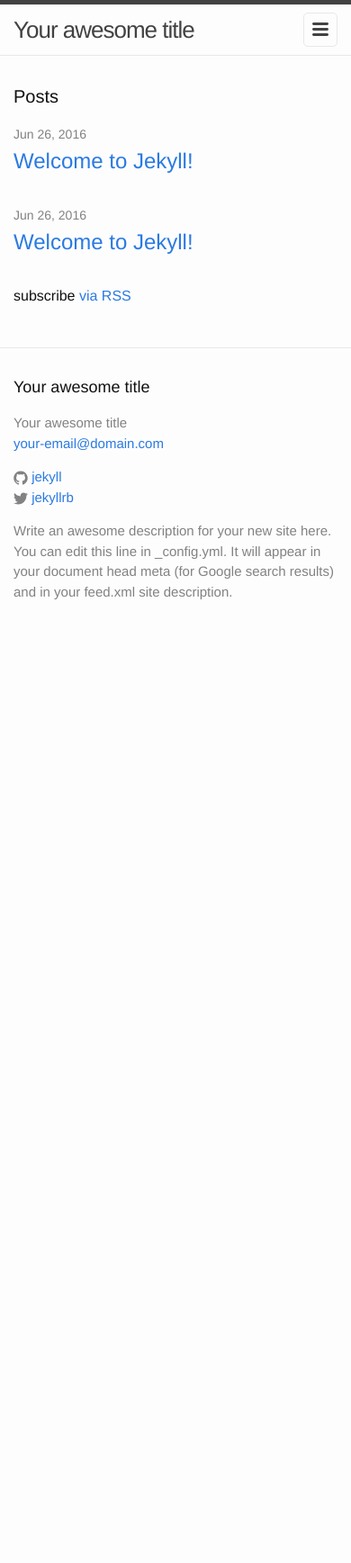
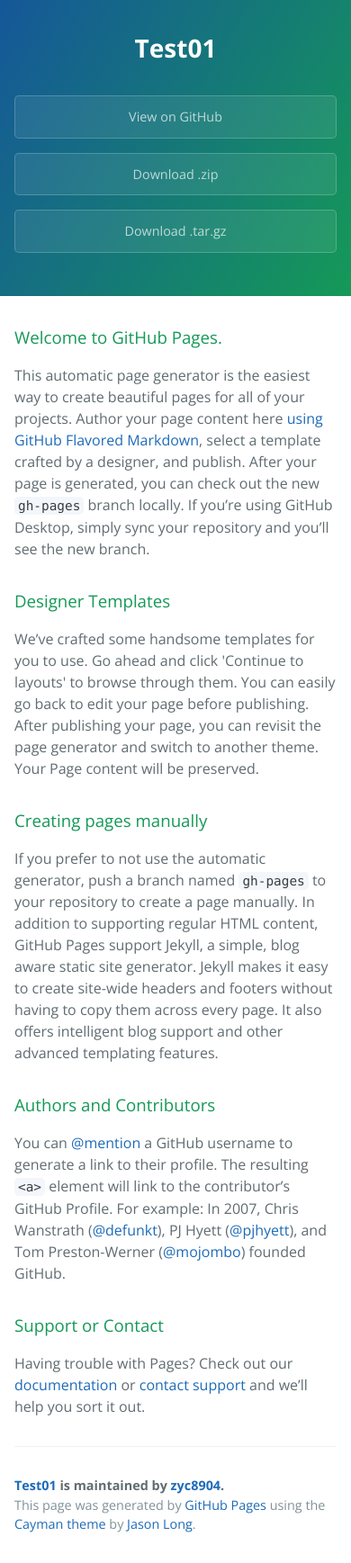
Before and after one commit to zyc8904/Test01, a Jekyll site: the page index.html, which Jekyll copies as it is, in a window 390 px wide. Shown: the whole page at 90% size. Built offline with Jekyll 4.4.1, drawn with Linux system fonts in a browser that asks for light colours; before the commit the page ends 900 px from its top, so only the background shows below that.

Commit message:
Create gh-pages branch via GitHub

```diff
--- a/index.html
+++ b/index.html
@@ -1,23 +1,57 @@
----
-layout: default
----
+<!DOCTYPE html>
+<html lang="en-us">
+  <head>
+    <meta charset="UTF-8">
+    <title>Test01 by zyc8904</title>
+    <meta name="viewport" content="width=device-width, initial-scale=1">
+    <link rel="stylesheet" type="text/css" href="stylesheets/normalize.css" media="screen">
+    <link href='https://fonts.googleapis.com/css?family=Open+Sans:400,700' rel='stylesheet' type='text/css'>
+    <link rel="stylesheet" type="text/css" href="stylesheets/stylesheet.css" media="screen">
+    <link rel="stylesheet" type="text/css" href="stylesheets/github-light.css" media="screen">
+  </head>
+  <body>
+    <section class="page-header">
+      <h1 class="project-name">Test01</h1>
+      <h2 class="project-tagline"></h2>
+      <a href="https://github.com/zyc8904/Test01" class="btn">View on GitHub</a>
+      <a href="https://github.com/zyc8904/Test01/zipball/master" class="btn">Download .zip</a>
+      <a href="https://github.com/zyc8904/Test01/tarball/master" class="btn">Download .tar.gz</a>
+    </section>
 
-<div class="home">
+    <section class="main-content">
+      <h3>
+<a id="welcome-to-github-pages" class="anchor" href="#welcome-to-github-pages" aria-hidden="true"><span aria-hidden="true" class="octicon octicon-link"></span></a>Welcome to GitHub Pages.</h3>
 
-  <h1 class="page-heading">Posts</h1>
+<p>This automatic page generator is the easiest way to create beautiful pages for all of your projects. Author your page content here <a href="https://guides.github.com/features/mastering-markdown/">using GitHub Flavored Markdown</a>, select a template crafted by a designer, and publish. After your page is generated, you can check out the new <code>gh-pages</code> branch locally. If you’re using GitHub Desktop, simply sync your repository and you’ll see the new branch.</p>
 
-  <ul class="post-list">
-    {% for post in site.posts %}
-      <li>
-        <span class="post-meta">{{ post.date | date: "%b %-d, %Y" }}</span>
+<h3>
+<a id="designer-templates" class="anchor" href="#designer-templates" aria-hidden="true"><span aria-hidden="true" class="octicon octicon-link"></span></a>Designer Templates</h3>
 
-        <h2>
-          <a class="post-link" href="{{ post.url | prepend: site.baseurl }}">{{ post.title }}</a>
-        </h2>
-      </li>
-    {% endfor %}
-  </ul>
+<p>We’ve crafted some handsome templates for you to use. Go ahead and click 'Continue to layouts' to browse through them. You can easily go back to edit your page before publishing. After publishing your page, you can revisit the page generator and switch to another theme. Your Page content will be preserved.</p>
 
-  <p class="rss-subscribe">subscribe <a href="{{ "/feed.xml" | prepend: site.baseurl }}">via RSS</a></p>
+<h3>
+<a id="creating-pages-manually" class="anchor" href="#creating-pages-manually" aria-hidden="true"><span aria-hidden="true" class="octicon octicon-link"></span></a>Creating pages manually</h3>
 
-</div>
+<p>If you prefer to not use the automatic generator, push a branch named <code>gh-pages</code> to your repository to create a page manually. In addition to supporting regular HTML content, GitHub Pages support Jekyll, a simple, blog aware static site generator. Jekyll makes it easy to create site-wide headers and footers without having to copy them across every page. It also offers intelligent blog support and other advanced templating features.</p>
+
+<h3>
+<a id="authors-and-contributors" class="anchor" href="#authors-and-contributors" aria-hidden="true"><span aria-hidden="true" class="octicon octicon-link"></span></a>Authors and Contributors</h3>
+
+<p>You can <a href="https://help.github.com/articles/basic-writing-and-formatting-syntax/#mentioning-users-and-teams" class="user-mention">@mention</a> a GitHub username to generate a link to their profile. The resulting <code>&lt;a&gt;</code> element will link to the contributor’s GitHub Profile. For example: In 2007, Chris Wanstrath (<a href="https://github.com/defunkt" class="user-mention">@defunkt</a>), PJ Hyett (<a href="https://github.com/pjhyett" class="user-mention">@pjhyett</a>), and Tom Preston-Werner (<a href="https://github.com/mojombo" class="user-mention">@mojombo</a>) founded GitHub.</p>
+
+<h3>
+<a id="support-or-contact" class="anchor" href="#support-or-contact" aria-hidden="true"><span aria-hidden="true" class="octicon octicon-link"></span></a>Support or Contact</h3>
+
+<p>Having trouble with Pages? Check out our <a href="https://help.github.com/pages">documentation</a> or <a href="https://github.com/contact">contact support</a> and we’ll help you sort it out.</p>
+
+      <footer class="site-footer">
+        <span class="site-footer-owner"><a href="https://github.com/zyc8904/Test01">Test01</a> is maintained by <a href="https://github.com/zyc8904">zyc8904</a>.</span>
+
+        <span class="site-footer-credits">This page was generated by <a href="https://pages.github.com">GitHub Pages</a> using the <a href="https://github.com/jasonlong/cayman-theme">Cayman theme</a> by <a href="https://twitter.com/jasonlong">Jason Long</a>.</span>
+      </footer>
+
+    </section>
+
+
+  </body>
+</html>
--- /dev/null
+++ b/stylesheets/github-light.css
@@ -0,0 +1,123 @@
+/*
+The MIT License (MIT)
+
+Copyright (c) 2016 GitHub, Inc.
+
+Permission is hereby granted, free of charge, to any person obtaining a copy
+of this software and associated documentation files (the "Software"), to deal
+in the Software without restriction, including without limitation the rights
+to use, copy, modify, merge, publish, distribute, sublicense, and/or sell
+copies of the Software, and to permit persons to whom the Software is
+furnished to do so, subject to the following conditions:
+
+The above copyright notice and this permission notice shall be included in all
+copies or substantial portions of the Software.
+
+THE SOFTWARE IS PROVIDED "AS IS", WITHOUT WARRANTY OF ANY KIND, EXPRESS OR
+IMPLIED, INCLUDING BUT NOT LIMITED TO THE WARRANTIES OF MERCHANTABILITY,
+FITNESS FOR A PARTICULAR PURPOSE AND NONINFRINGEMENT. IN NO EVENT SHALL THE
+AUTHORS OR COPYRIGHT HOLDERS BE LIABLE FOR ANY CLAIM, DAMAGES OR OTHER
+LIABILITY, WHETHER IN AN ACTION OF CONTRACT, TORT OR OTHERWISE, ARISING FROM,
+OUT OF OR IN CONNECTION WITH THE SOFTWARE OR THE USE OR OTHER DEALINGS IN THE
+SOFTWARE.
+
+*/
+
+.pl-c /* comment */ {
+  color: #969896;
+}
+
+.pl-c1 /* constant, variable.other.constant, support, meta.property-name, support.constant, support.variable, meta.module-reference, markup.raw, meta.diff.header */,
+.pl-s .pl-v /* string variable */ {
+  color: #0086b3;
+}
+
+.pl-e /* entity */,
+.pl-en /* entity.name */ {
+  color: #795da3;
+}
+
+.pl-smi /* variable.parameter.function, storage.modifier.package, storage.modifier.import, storage.type.java, variable.other */,
+.pl-s .pl-s1 /* string source */ {
+  color: #333;
+}
+
+.pl-ent /* entity.name.tag */ {
+  color: #63a35c;
+}
+
+.pl-k /* keyword, storage, storage.type */ {
+  color: #a71d5d;
+}
+
+.pl-s /* string */,
+.pl-pds /* punctuation.definition.string, string.regexp.character-class */,
+.pl-s .pl-pse .pl-s1 /* string punctuation.section.embedded source */,
+.pl-sr /* string.regexp */,
+.pl-sr .pl-cce /* string.regexp constant.character.escape */,
+.pl-sr .pl-sre /* string.regexp source.ruby.embedded */,
+.pl-sr .pl-sra /* string.regexp string.regexp.arbitrary-repitition */ {
+  color: #183691;
+}
+
+.pl-v /* variable */ {
+  color: #ed6a43;
+}
+
+.pl-id /* invalid.deprecated */ {
+  color: #b52a1d;
+}
+
+.pl-ii /* invalid.illegal */ {
+  color: #f8f8f8;
+  background-color: #b52a1d;
+}
+
+.pl-sr .pl-cce /* string.regexp constant.character.escape */ {
+  font-weight: bold;
+  color: #63a35c;
+}
+
+.pl-ml /* markup.list */ {
+  color: #693a17;
+}
+
+.pl-mh /* markup.heading */,
+.pl-mh .pl-en /* markup.heading entity.name */,
+.pl-ms /* meta.separator */ {
+  font-weight: bold;
+  color: #1d3e81;
+}
+
+.pl-mq /* markup.quote */ {
+  color: #008080;
+}
+
+.pl-mi /* markup.italic */ {
+  font-style: italic;
+  color: #333;
+}
+
+.pl-mb /* markup.bold */ {
+  font-weight: bold;
+  color: #333;
+}
+
+.pl-md /* markup.deleted, meta.diff.header.from-file */ {
+  color: #bd2c00;
+  background-color: #ffecec;
+}
+
+.pl-mi1 /* markup.inserted, meta.diff.header.to-file */ {
+  color: #55a532;
+  background-color: #eaffea;
+}
+
+.pl-mdr /* meta.diff.range */ {
+  font-weight: bold;
+  color: #795da3;
+}
+
+.pl-mo /* meta.output */ {
+  color: #1d3e81;
+}
--- /dev/null
+++ b/stylesheets/stylesheet.css
@@ -0,0 +1,245 @@
+* {
+  box-sizing: border-box; }
+
+body {
+  padding: 0;
+  margin: 0;
+  font-family: "Open Sans", "Helvetica Neue", Helvetica, Arial, sans-serif;
+  font-size: 16px;
+  line-height: 1.5;
+  color: #606c71; }
+
+a {
+  color: #1e6bb8;
+  text-decoration: none; }
+  a:hover {
+    text-decoration: underline; }
+
+.btn {
+  display: inline-block;
+  margin-bottom: 1rem;
+  color: rgba(255, 255, 255, 0.7);
+  background-color: rgba(255, 255, 255, 0.08);
+  border-color: rgba(255, 255, 255, 0.2);
+  border-style: solid;
+  border-width: 1px;
+  border-radius: 0.3rem;
+  transition: color 0.2s, background-color 0.2s, border-color 0.2s; }
+  .btn + .btn {
+    margin-left: 1rem; }
+
+.btn:hover {
+  color: rgba(255, 255, 255, 0.8);
+  text-decoration: none;
+  background-color: rgba(255, 255, 255, 0.2);
+  border-color: rgba(255, 255, 255, 0.3); }
+
+@media screen and (min-width: 64em) {
+  .btn {
+    padding: 0.75rem 1rem; } }
+
+@media screen and (min-width: 42em) and (max-width: 64em) {
+  .btn {
+    padding: 0.6rem 0.9rem;
+    font-size: 0.9rem; } }
+
+@media screen and (max-width: 42em) {
+  .btn {
+    display: block;
+    width: 100%;
+    padding: 0.75rem;
+    font-size: 0.9rem; }
+    .btn + .btn {
+      margin-top: 1rem;
+      margin-left: 0; } }
+
+.page-header {
+  color: #fff;
+  text-align: center;
+  background-color: #159957;
+  background-image: linear-gradient(120deg, #155799, #159957); }
+
+@media screen and (min-width: 64em) {
+  .page-header {
+    padding: 5rem 6rem; } }
+
+@media screen and (min-width: 42em) and (max-width: 64em) {
+  .page-header {
+    padding: 3rem 4rem; } }
+
+@media screen and (max-width: 42em) {
+  .page-header {
+    padding: 2rem 1rem; } }
+
+.project-name {
+  margin-top: 0;
+  margin-bottom: 0.1rem; }
+
+@media screen and (min-width: 64em) {
+  .project-name {
+    font-size: 3.25rem; } }
+
+@media screen and (min-width: 42em) and (max-width: 64em) {
+  .project-name {
+    font-size: 2.25rem; } }
+
+@media screen and (max-width: 42em) {
+  .project-name {
+    font-size: 1.75rem; } }
+
+.project-tagline {
+  margin-bottom: 2rem;
+  font-weight: normal;
+  opacity: 0.7; }
+
+@media screen and (min-width: 64em) {
+  .project-tagline {
+    font-size: 1.25rem; } }
+
+@media screen and (min-width: 42em) and (max-width: 64em) {
+  .project-tagline {
+    font-size: 1.15rem; } }
+
+@media screen and (max-width: 42em) {
+  .project-tagline {
+    font-size: 1rem; } }
+
+.main-content :first-child {
+  margin-top: 0; }
+.main-content img {
+  max-width: 100%; }
+.main-content h1, .main-content h2, .main-content h3, .main-content h4, .main-content h5, .main-content h6 {
+  margin-top: 2rem;
+  margin-bottom: 1rem;
+  font-weight: normal;
+  color: #159957; }
+.main-content p {
+  margin-bottom: 1em; }
+.main-content code {
+  padding: 2px 4px;
+  font-family: Consolas, "Liberation Mono", Menlo, Courier, monospace;
+  font-size: 0.9rem;
+  color: #383e41;
+  background-color: #f3f6fa;
+  border-radius: 0.3rem; }
+.main-content pre {
+  padding: 0.8rem;
+  margin-top: 0;
+  margin-bottom: 1rem;
+  font: 1rem Consolas, "Liberation Mono", Menlo, Courier, monospace;
+  color: #567482;
+  word-wrap: normal;
+  background-color: #f3f6fa;
+  border: solid 1px #dce6f0;
+  border-radius: 0.3rem; }
+  .main-content pre > code {
+    padding: 0;
+    margin: 0;
+    font-size: 0.9rem;
+    color: #567482;
+    word-break: normal;
+    white-space: pre;
+    background: transparent;
+    border: 0; }
+.main-content .highlight {
+  margin-bottom: 1rem; }
+  .main-content .highlight pre {
+    margin-bottom: 0;
+    word-break: normal; }
+.main-content .highlight pre, .main-content pre {
+  padding: 0.8rem;
+  overflow: auto;
+  font-size: 0.9rem;
+  line-height: 1.45;
+  border-radius: 0.3rem; }
+.main-content pre code, .main-content pre tt {
+  display: inline;
+  max-width: initial;
+  padding: 0;
+  margin: 0;
+  overflow: initial;
+  line-height: inherit;
+  word-wrap: normal;
+  background-color: transparent;
+  border: 0; }
+  .main-content pre code:before, .main-content pre code:after, .main-content pre tt:before, .main-content pre tt:after {
+    content: normal; }
+.main-content ul, .main-content ol {
+  margin-top: 0; }
+.main-content blockquote {
+  padding: 0 1rem;
+  margin-left: 0;
+  color: #819198;
+  border-left: 0.3rem solid #dce6f0; }
+  .main-content blockquote > :first-child {
+    margin-top: 0; }
+  .main-content blockquote > :last-child {
+    margin-bottom: 0; }
+.main-content table {
+  display: block;
+  width: 100%;
+  overflow: auto;
+  word-break: normal;
+  word-break: keep-all; }
+  .main-content table th {
+    font-weight: bold; }
+  .main-content table th, .main-content table td {
+    padding: 0.5rem 1rem;
+    border: 1px solid #e9ebec; }
+.main-content dl {
+  padding: 0; }
+  .main-content dl dt {
+    padding: 0;
+    margin-top: 1rem;
+    font-size: 1rem;
+    font-weight: bold; }
+  .main-content dl dd {
+    padding: 0;
+    margin-bottom: 1rem; }
+.main-content hr {
+  height: 2px;
+  padding: 0;
+  margin: 1rem 0;
+  background-color: #eff0f1;
+  border: 0; }
+
+@media screen and (min-width: 64em) {
+  .main-content {
+    max-width: 64rem;
+    padding: 2rem 6rem;
+    margin: 0 auto;
+    font-size: 1.1rem; } }
+
+@media screen and (min-width: 42em) and (max-width: 64em) {
+  .main-content {
+    padding: 2rem 4rem;
+    font-size: 1.1rem; } }
+
+@media screen and (max-width: 42em) {
+  .main-content {
+    padding: 2rem 1rem;
+    font-size: 1rem; } }
+
+.site-footer {
+  padding-top: 2rem;
+  margin-top: 2rem;
+  border-top: solid 1px #eff0f1; }
+
+.site-footer-owner {
+  display: block;
+  font-weight: bold; }
+
+.site-footer-credits {
+  color: #819198; }
+
+@media screen and (min-width: 64em) {
+  .site-footer {
+    font-size: 1rem; } }
+
+@media screen and (min-width: 42em) and (max-width: 64em) {
+  .site-footer {
+    font-size: 1rem; } }
+
+@media screen and (max-width: 42em) {
+  .site-footer {
+    font-size: 0.9rem; } }
```
Also changed, not shown: params.json (added, +6 -0 lines), stylesheets/normalize.css (added).
